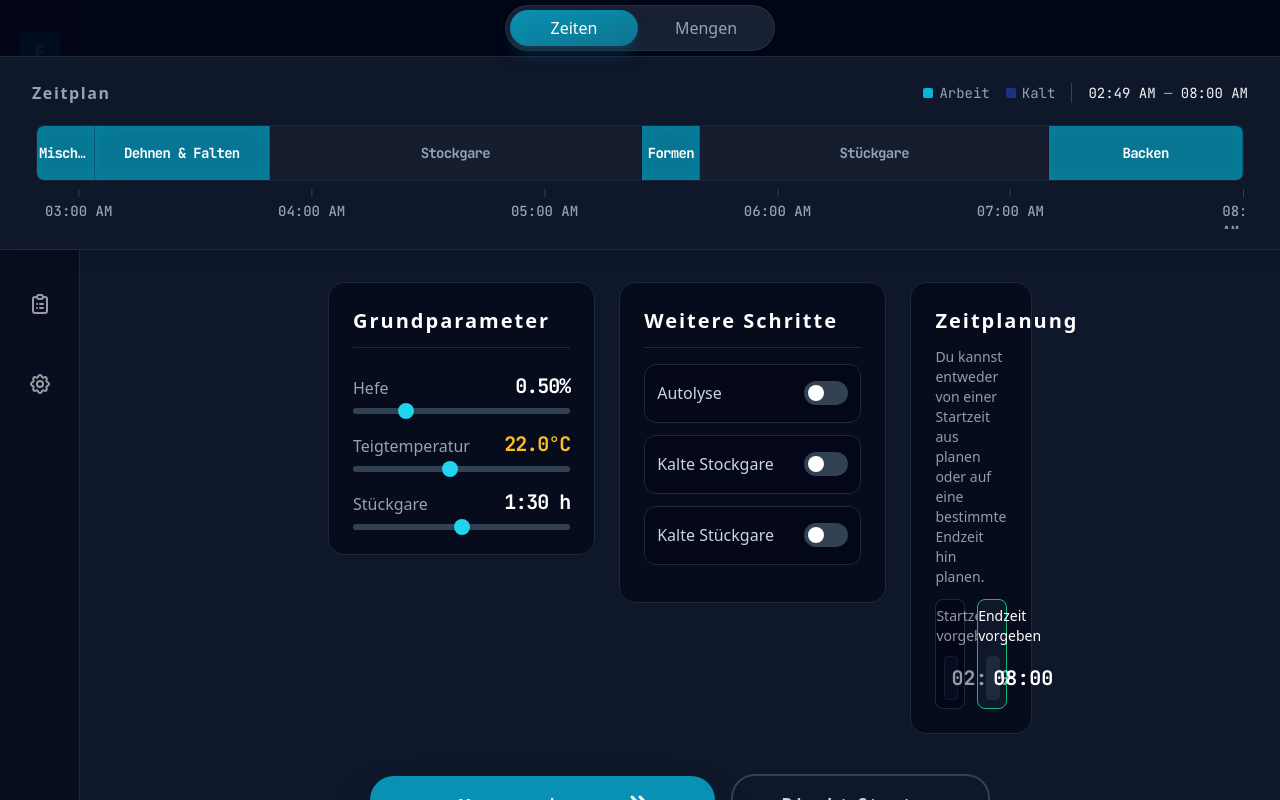
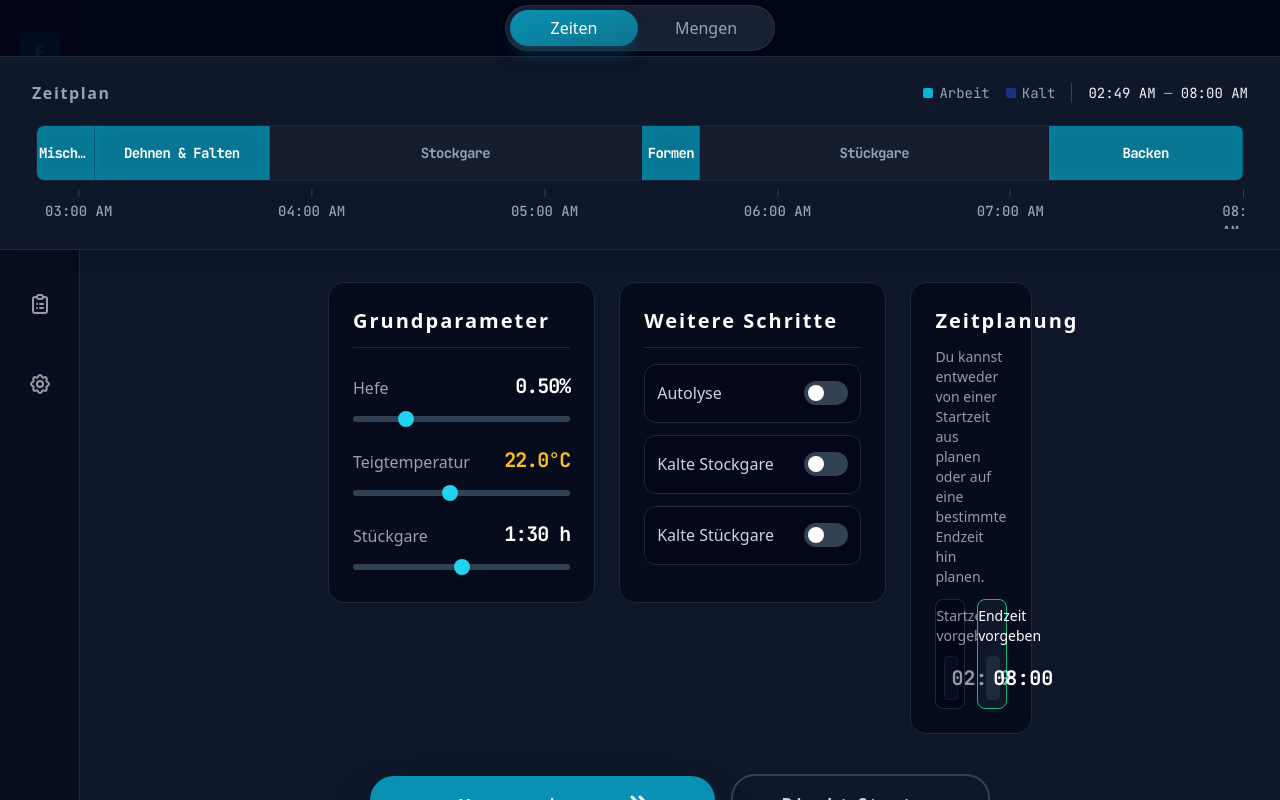
Before and after one commit to kaiblan/feierabendbaecker-aistudio, a React (Vite) app: page / in a window 1280 px wide. Built offline with nearby package versions, Linux system fonts and the light colour scheme.

Commit message:
fixed sliders being cut off

```diff
--- a/components/Slider.tsx
+++ b/components/Slider.tsx
@@ -21,7 +21,7 @@ export const Slider: React.FC<SliderProps> = ({ min = 0, max = 100, step = 1, va
   const pct = max > min ? ((value - min) / (max - min)) * 100 : 0;
 
   return (
-    <div className={`relative flex items-center ${className}`}>
+    <div className={`relative flex items-center py-2 ${className}`}>
       <input
         type="range"
         min={min}
```
